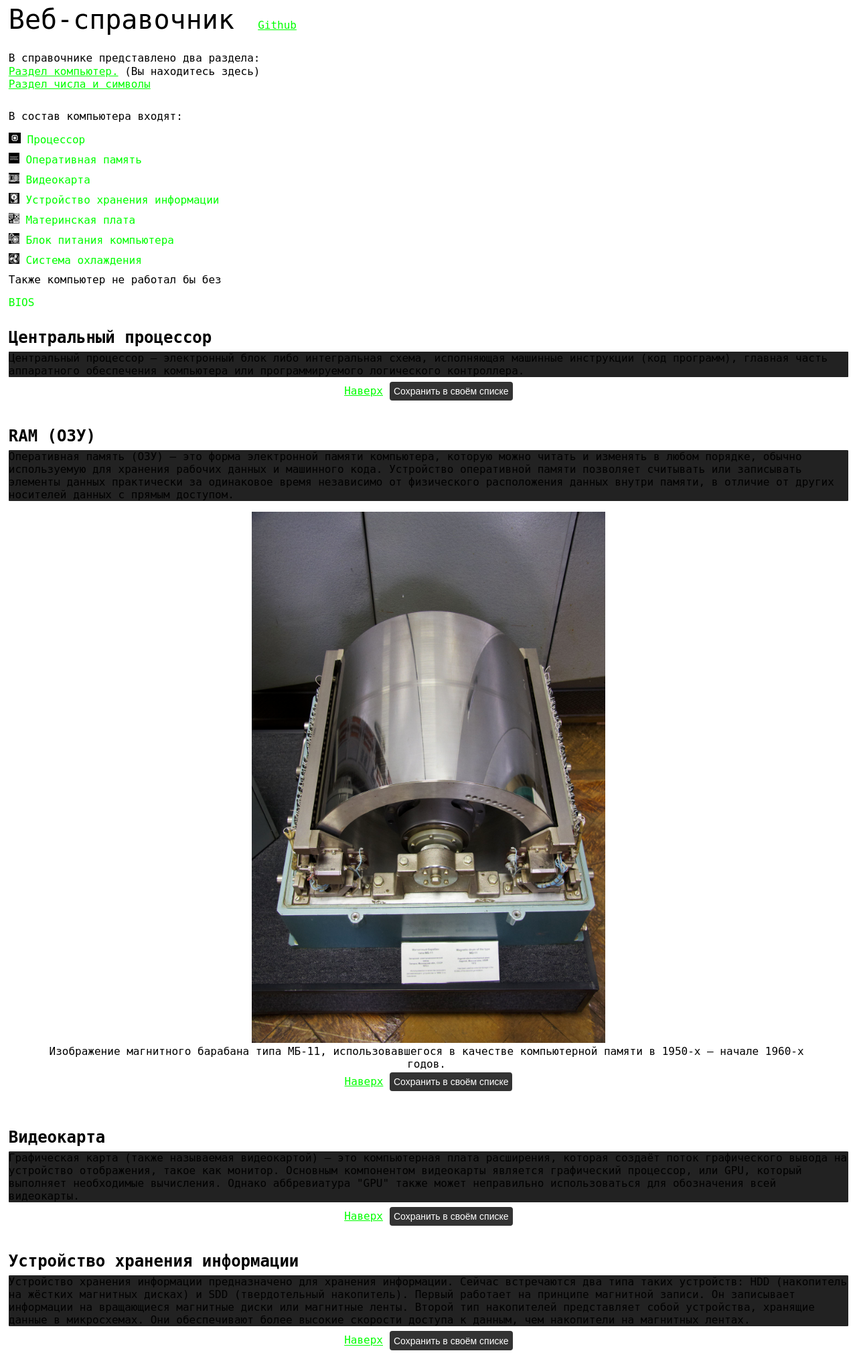
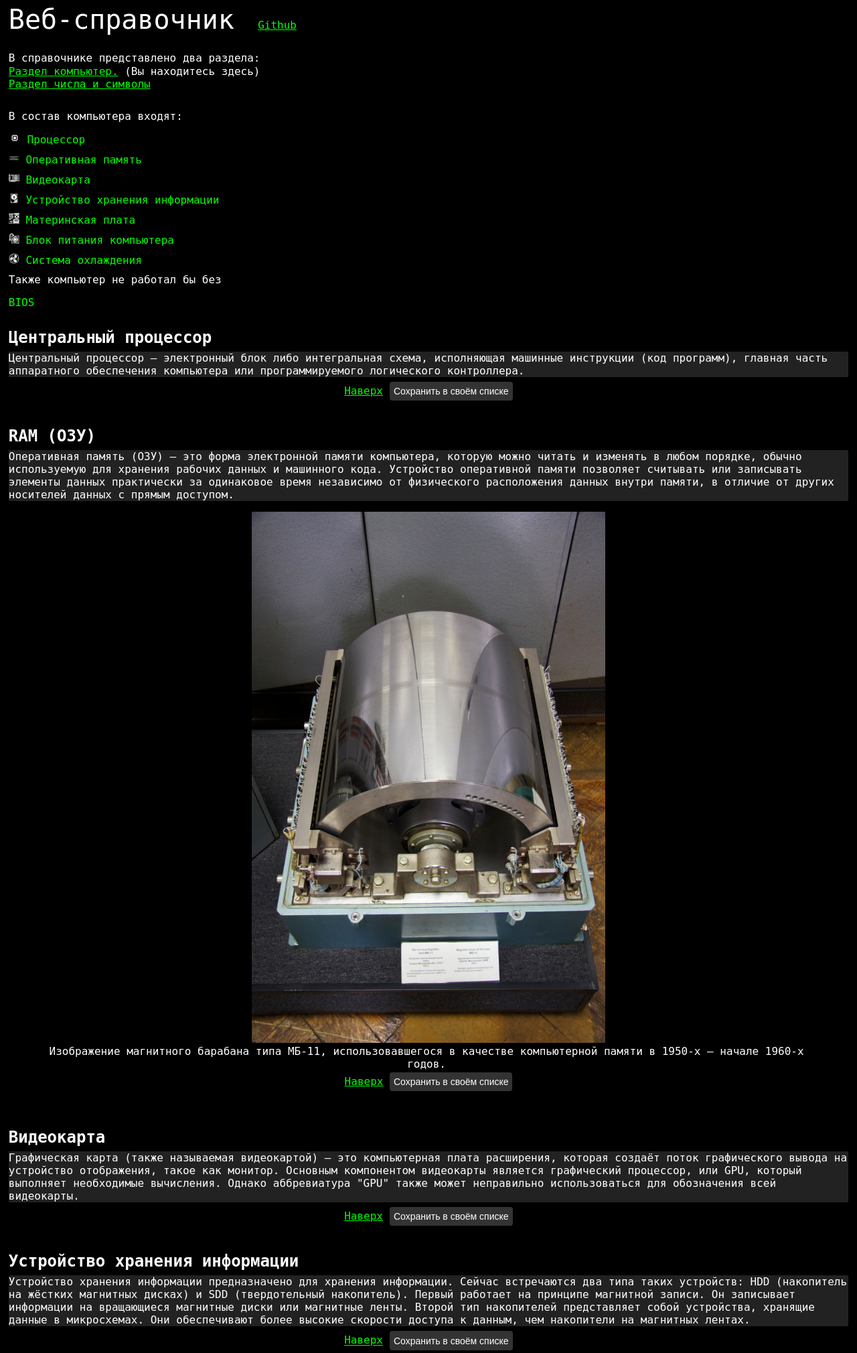
Before and after one commit to Geodeziy/computerreferenceBot, a Flask app: page / in a window 1280 px wide. Shown: the top 2020 px of the page at 67% size. Run offline with Flask 3, Linux system fonts and the light colour scheme; some libraries are stand-ins or nearby versions.

```diff
--- a/templates/index.html
+++ b/templates/index.html
@@ -14,8 +14,8 @@
             font-family: monospace;
             /*background-color: var(--tg-theme-bg-color, #000000);*/
             /*color: var(--tg-theme-text-color, #ffffff);*/
-            background-color: #ffffff;
-            color: #000000;
+            background-color: #000000;
+            color: #ffffff;
             font-size: 16px;
             margin: 0;
             padding: 0;
--- a/templates/index1.html
+++ b/templates/index1.html
@@ -14,8 +14,8 @@
             font-family: monospace;
             /*background-color: var(--tg-theme-bg-color, #000000);*/
             /*color: var(--tg-theme-text-color, #ffffff);*/
-            background-color: #ffffff;
-            color: #000000;
+            background-color: #000000;
+            color: #ffffff;
             font-size: 16px;
             margin: 0;
             padding: 0;
```
